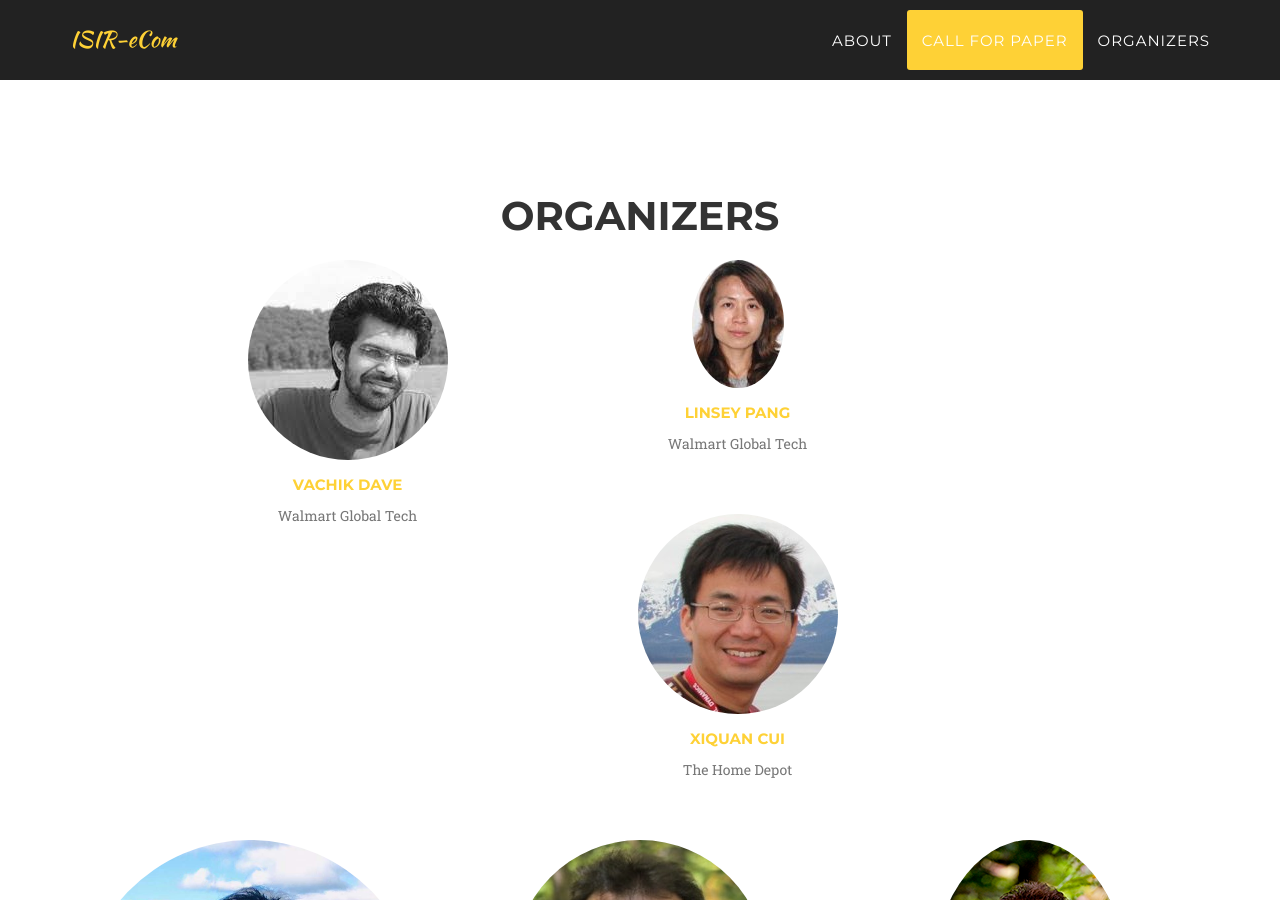
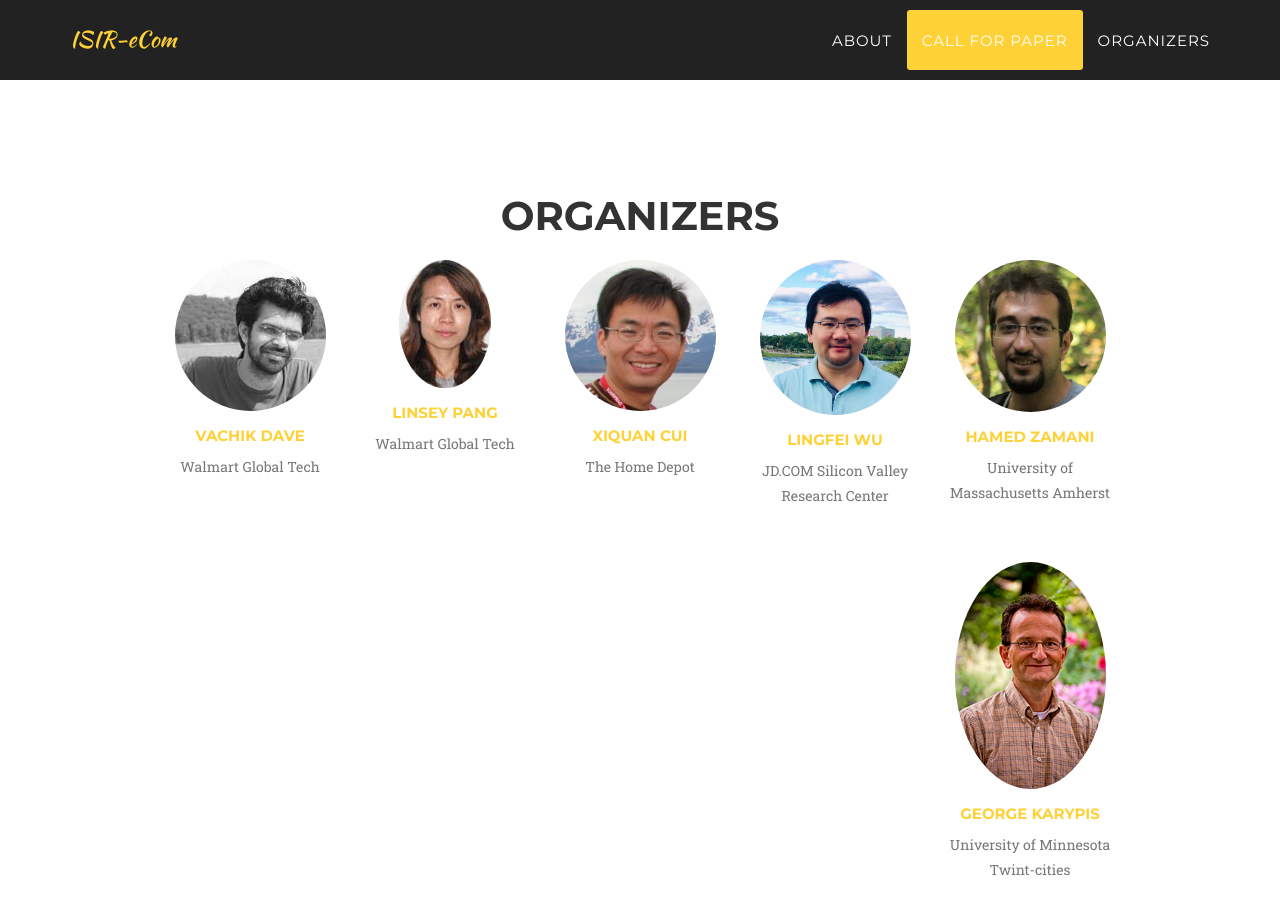
Before and after one commit to ISIR-eCom/ISIR-eCom.github.io, a Jekyll site: the page built from index.html, in a window 1280 px wide and 900 px high, scrolled down 5148 px. Built offline with Jekyll 4.4.1, drawn with Linux system fonts in a browser that asks for light colours; some web fonts are replaced.

Commit message:
try format

```diff
--- a/_includes/organizers.html
+++ b/_includes/organizers.html
@@ -11,7 +11,7 @@
                 <div class="col-xs-1">
                 </div>
                 {% for member in site.people %}
-                <div class="col-xs-4">
+                <div class="col-xs-2">
                     <div class="team-member">
                         <img src="img/team/{{ member.pic }}.jpg" class="img-responsive img-circle" alt="">
                         <a href="{{ member.url }}" target="\_blank">
@@ -31,6 +31,9 @@
                     </div>
                 </div>
                 {% endfor %}
+		<div class="row text-center">
+                    <div class="col-xs-1">
+                </div>
             </div>
 <!-- 	    <div class="row">
 	    	<div class="col-lg-8 col-lg-offset-2 text-justify">
```
